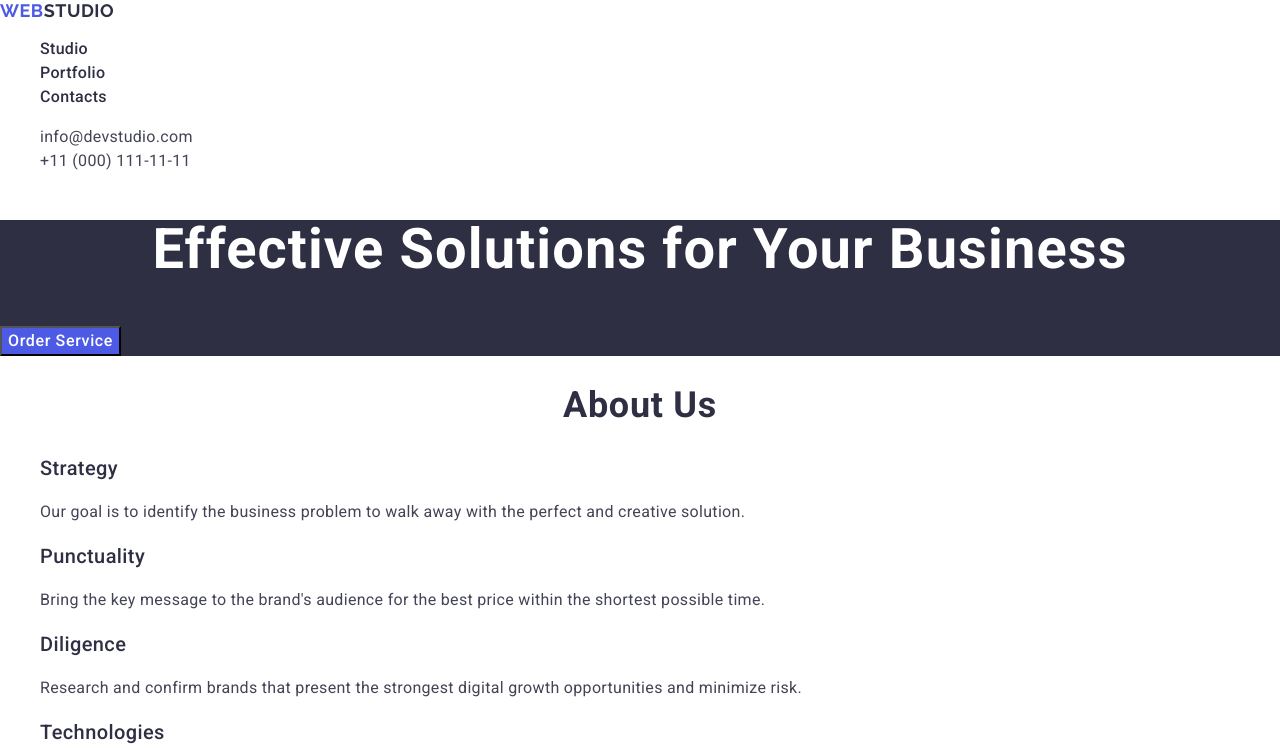
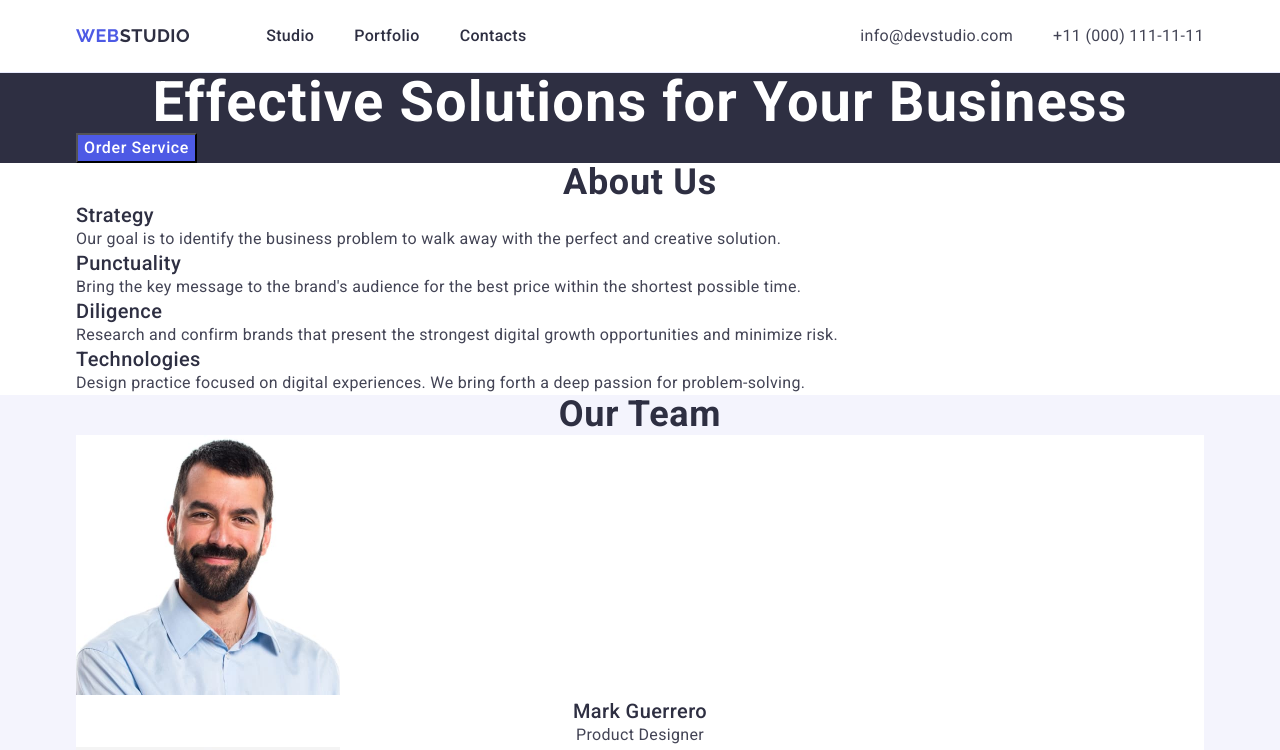
Before and after one commit to goljakairyna36/goit-markup-hw-03, a plain HTML site: page index.html in a window 1280 px wide. Shown: the top 750 px of the page. Drawn offline with nearby package versions, Linux system fonts and the light colour scheme.

Commit message:
header style

```diff
--- a/css/styles.css
+++ b/css/styles.css
@@ -6,10 +6,41 @@ body{
 
 ul,ol{
     list-style-type: none;
+    margin-top: 0;
+    margin-bottom: 0;
+    padding-left: 0;
 }
 
 a{
     text-decoration: none;
+}
+
+h1,h2,h3,h4,h5,h6,p{
+    margin-top: 0;
+    margin-bottom: 0;
+}
+
+.container {
+    max-width: 1158px;
+    margin-right: auto;
+    margin-left: auto;
+    padding: 0 15px;
+}
+
+/* header */
+
+.page-header {
+    border-bottom: 1px solid #e7e9fc;
+}
+
+.container-header {
+    display: flex;
+    align-items: center;
+}
+
+.header-nav{
+    display: flex;
+    align-items: center;
 }
 
 .logo{
@@ -22,6 +53,10 @@ a{
     color: #4d5ae5;
 }
 
+.header-logo {
+    padding: 24px 0;
+    margin-right: 76px;
+}
 .header-logo .logo-studio{
     color: #2e2f42;
 }
@@ -36,6 +71,8 @@ a{
     line-height: 1.5;
     letter-spacing: 0.02em;
     color: #2e2f42;
+    padding: 24px 0;
+    display: block;
 }
 
 .nav-link:hover,
@@ -43,8 +80,21 @@ a{
     color: #404bbf;
 }
 
+.nav-list {
+    display: flex;
+    align-items: center;
+    gap: 40px;
+}
+
 .contacts{
     font-style: normal;
+    margin-left: auto;
+}
+
+.contacts-list {
+    display: flex;
+    align-items: center;
+    gap: 40px;
 }
 
 .contacts-link{
@@ -52,6 +102,8 @@ a{
     line-height: 1.5;
     letter-spacing: 0.02em;
     color: #434455;
+    padding: 24px 0;
+    display: block;
 }
 
 .contacts-link:hover,
@@ -62,6 +114,7 @@ a{
 .section-title{
 background-color: #2e2f42;
 }
+
 
 .title{
     font-weight: 700;
--- a/index.html
+++ b/index.html
@@ -24,6 +24,7 @@
 
   <body>
     <header class="page-header">
+      <div class="container container-header">
         <nav class="header-nav">
           <a class="logo header-logo" href="./index.html"
             >Web<span class="logo-studio">Studio</span></a
@@ -52,22 +53,26 @@
             </li>
           </ul>
         </address>
+      </div>
     </header>
 
     <main class="main-page">
       <section class="section-title">
+        <div class="container">
           <h1 class="title">Effective Solutions for Your Business</h1>
           <button class="button" type="button">Order Service</button>
+        </div>
       </section>
 
       <section class="section-desc">
+        <div class="container">
           <h2 class="desc">About us</h2>
           <ul class="desc-list">
             <li class="desc-item">
               <h3 class="subtitle-section">Strategy</h3>
               <p class="text-subtitle">
-              Our goal is to identify the business problem to walk away with the
-              perfect and creative solution.
+                Our goal is to identify the business problem to walk away with
+                the perfect and creative solution.
               </p>
             </li>
 
@@ -95,9 +100,11 @@
               </p>
             </li>
           </ul>
+        </div>
       </section>
 
       <section class="section-team">
+        <div class="container">
           <h2 class="team">Our Team</h2>
           <ul class="team-list">
             <li class="team-item">
@@ -148,9 +155,11 @@
               <p class="text-subtitle-team">UI Designer</p>
             </li>
           </ul>
+        </div>
       </section>
 
       <section class="section-portfolio">
+        <div class="container">
           <h2 class="portfolio">Our Portfolio</h2>
           <ul class="portfolio-list">
             <li class="portfolio-item">
@@ -225,18 +234,21 @@
               <p class="text-subtitle">Marketing</p>
             </li>
           </ul>
+        </div>
       </section>
     </main>
 
     <footer class="page-footer">
+      <div class="container">
         <a class="logo footer-logo" href="./index.html"
           >Web<span class="logo-studio">Studio</span></a
         >
 
         <p class="text-fotter-page">
-        Increase the flow of customers and sales for your business with digital
-        marketing & growth solutions.
+          Increase the flow of customers and sales for your business with
+          digital marketing & growth solutions.
         </p>
+      </div>
     </footer>
   </body>
 </html>
```
Lines whose indentation alone changed are shown as unchanged.
